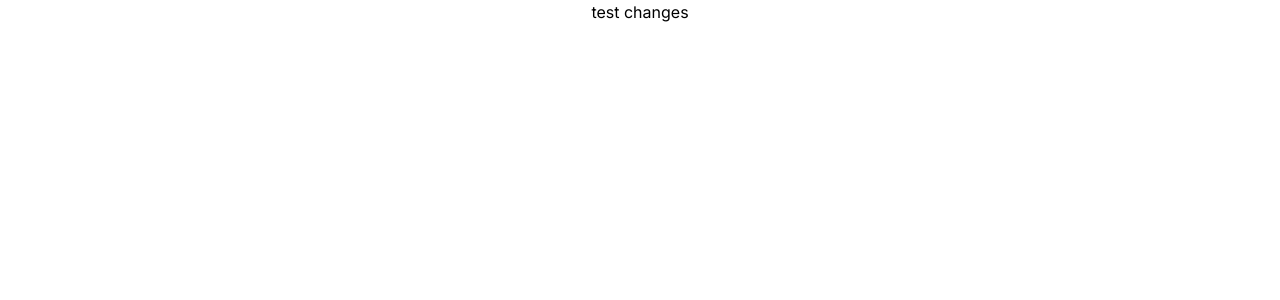
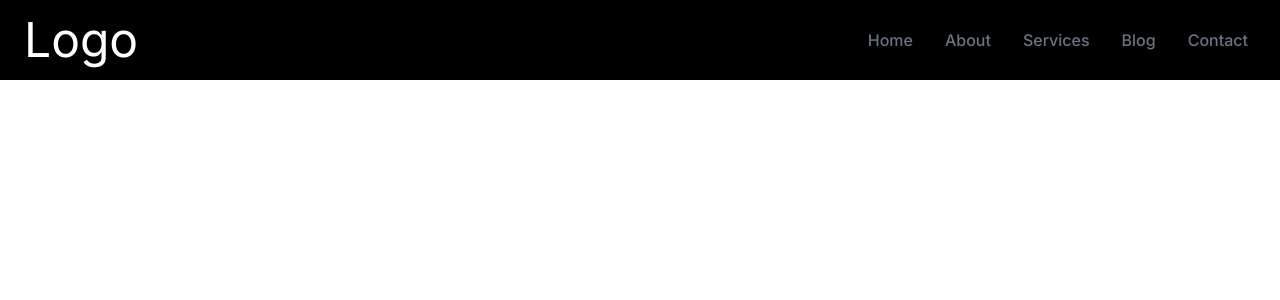
Before and after one commit to ayushsharma74/vizack.com, a Next.js app: page / in a window 1280 px wide. Shown: the top 300 px of the page. Built offline with nearby package versions, Linux system fonts and the light colour scheme.

Commit message:
Navbar prototype add

```diff
--- a/src/app/layout.js
+++ b/src/app/layout.js
@@ -1,5 +1,6 @@
 import { Inter } from "next/font/google";
 import "./globals.css";
+import Navbar from "@/components/navbar";
 
 const inter = Inter({ subsets: ["latin"] });
 
@@ -11,7 +12,9 @@ export const metadata = {
 export default function RootLayout({ children }) {
   return (
     <html lang="en">
-      <body className={inter.className}>{children}</body>
+      <body className={inter.className}>{children}
+        <Navbar />
+      </body>
     </html>
   );
 }
--- a/src/app/page.js
+++ b/src/app/page.js
@@ -2,6 +2,6 @@
 
 export default function Home() {
   return (
-    <h1 className="text-center">test changes</h1>
+    <></>
   );
 }
--- /dev/null
+++ b/src/components/navbar.js
@@ -0,0 +1,84 @@
+"use client"
+import Link from "next/link";
+import React, { useState } from "react";
+import { FaBars, FaTimes } from "react-icons/fa";
+
+const Navbar = () => {
+    const [nav, setNav] = useState(false);
+
+    const links = [
+        {
+            id: 1,
+            link: "home",
+        },
+        {
+            id: 2,
+            link: "about",
+        },
+        {
+            id: 3,
+            link: "services",
+        },
+        {
+            id: 4,
+            link: "blog",
+        },
+        {
+            id: 5,
+            link: "contact",
+        },
+    ];
+
+    return (
+        <div className="flex justify-between items-center w-full h-20 px-4 text-white bg-black fixed nav">
+            <div>
+                {/* <h1 className="text-5xl font-signature ml-2"><a className="link-underline hover:transition ease-in-out delay-150 hover:underline hover:decoration-solid" href="">Logo</a></h1> */}
+                <h1 className="text-5xl font-signature ml-2">
+                    <a
+                        className="link-underline link-underline-black"
+                        href=""
+                        target="_blank"
+                        rel="noreferrer"
+                    >
+                        Logo
+                    </a>
+                </h1>
+            </div>
+
+            <ul className="hidden md:flex">
+                {links.map(({ id, link }) => (
+                    <li
+                        key={id}
+                        className="nav-links px-4 cursor-pointer capitalize font-medium text-gray-500 hover:scale-105 hover:text-white duration-200 link-underline"
+                    >
+                        <Link href={link}>{link}</Link>
+                    </li>
+                ))}
+            </ul>
+
+            <div
+                onClick={() => setNav(!nav)}
+                className="cursor-pointer pr-4 z-10 text-gray-500 md:hidden"
+            >
+                {nav ? <FaTimes size={30} /> : <FaBars size={30} />}
+            </div>
+
+            {nav && (
+                <ul className="flex flex-col justify-center items-center absolute top-0 left-0 w-full h-screen bg-gradient-to-b from-black to-gray-800 text-gray-500">
+                    {links.map(({ id, link }) => (
+                        <li
+                            key={id}
+                            className="px-4 cursor-pointer capitalize py-6 text-4xl"
+                        >
+                            <Link onClick={() => setNav(!nav)} href={link}>
+                                {link}
+                            </Link>
+                        </li>
+                    ))}
+                </ul>
+            )}
+        </div>
+    );
+};
+
+export default Navbar;
```
Also changed, not shown: package.json (+5 -4 lines), 1 other file (tests, documents, lock files or other folders).
